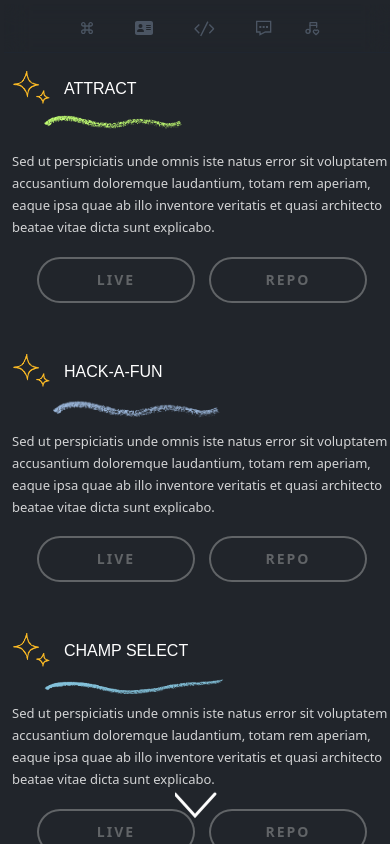
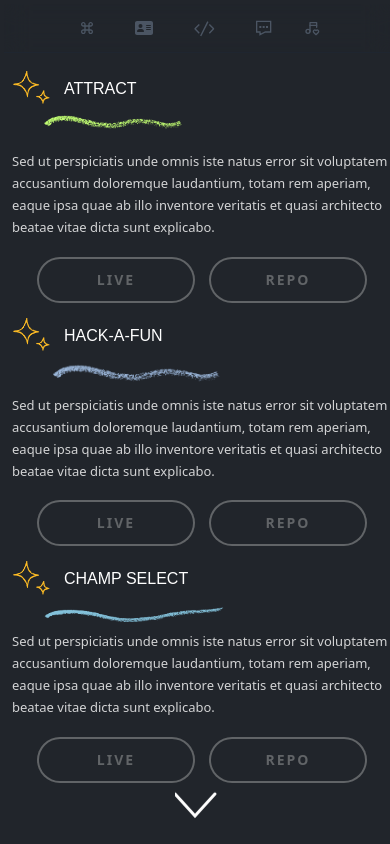
Before and after one commit to Selamkd/My-Portfolio, a Next.js app in the folder my-portfolio/: page /projects in a window 390 px wide. Built offline with nearby package versions, Linux system fonts and the light colour scheme.

Commit message:
test/mobile

```diff
--- a/my-portfolio/pages/projects.jsx
+++ b/my-portfolio/pages/projects.jsx
@@ -71,7 +71,7 @@ export default function Projects() {
         <div className="w-screen h-screen m-1  ">
           <Header />
 
-          <div className="flex flex-col mt-4 ml-2 gap-12 items-start justify-start">
+          <div className="flex flex-col mt-4 ml-2 gap-3 items-start justify-start">
             <div>
               <div className=" flex justify-start mr-3">
                 <Image
```
